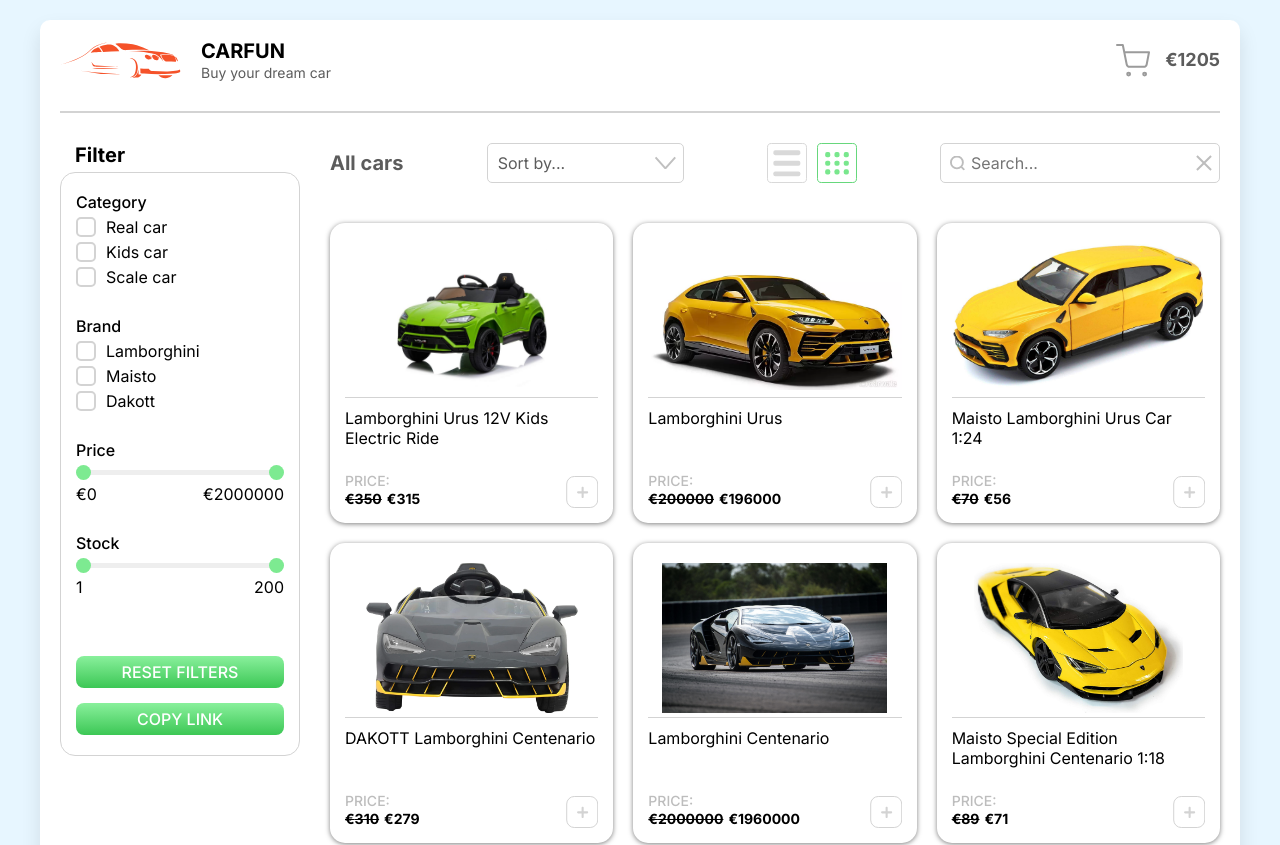
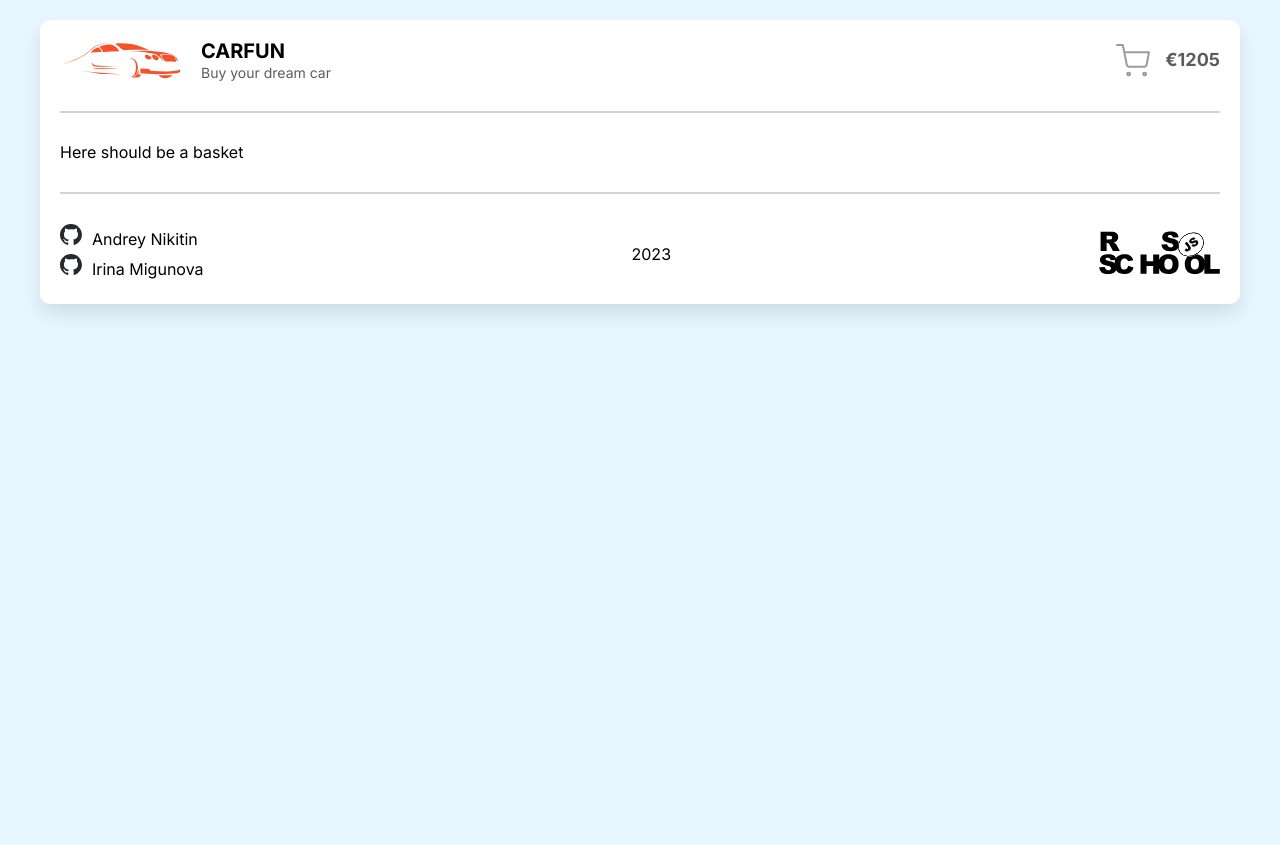
Before and after one commit to scorpigg/online-store, a React (Create React App) app: page /basket in a window 1280 px wide. Shown: the top 845 px of the page. After the commit the page ends 800 px from the top, so only its background shows below. Built offline with nearby package versions, Linux system fonts and the light colour scheme.

Commit message:
feat: install routing module and change App

```diff
--- a/package.json
+++ b/package.json
@@ -12,6 +12,7 @@
     "@types/react-dom": "^18.0.9",
     "react": "^18.2.0",
     "react-dom": "^18.2.0",
+    "react-router-dom": "6.4",
     "react-scripts": "5.0.1",
     "typescript": "^4.9.4",
     "web-vitals": "^2.1.4"
--- a/src/App.tsx
+++ b/src/App.tsx
@@ -1,30 +1,28 @@
 import React from 'react';
+import { BrowserRouter, Routes, Route } from 'react-router-dom';
 import { Header } from './components/Header';
-import { Card } from './components/Card';
-import { Filter } from './components/Filter';
-import { products } from './carBase';
+
 import { Footer } from './components/Footer';
-import { ItemsPanel } from './components/ItemsPanel';
+
+import { Basket } from './components/Basket';
+import { Home } from './components/Home';
+import { NotFound } from './components/NotFound';
 
 function App() {
   return (
+    <BrowserRouter>
       <div className="wrapper">
         <Header />
         <hr />
-      <main>
-        <Filter />
-        <div className="main-container">
-          <ItemsPanel />
-          <div className="cards">
-            {products.map((car) => (
-              <Card {...car} key={car.id} />
-            ))}
-          </div>
-        </div>
-      </main>
+        <Routes>
+          <Route path="/" element={<Home />} />
+          <Route path="basket" element={<Basket />} />
+          <Route path="*" element={<NotFound />} />
+        </Routes>
         <hr />
         <Footer />
       </div>
+    </BrowserRouter>
   );
 }
 
--- /dev/null
+++ b/src/components/Basket.tsx
@@ -0,0 +1,5 @@
+import React from 'react';
+
+export function Basket() {
+  return <p>Here should be a basket</p>;
+}
--- /dev/null
+++ b/src/components/Home.tsx
@@ -0,0 +1,21 @@
+import React from 'react';
+import { Card } from './Card';
+import { Filter } from './Filter';
+import { products } from '../carBase';
+import { ItemsPanel } from './ItemsPanel';
+
+export function Home() {
+  return (
+    <main>
+      <Filter />
+      <div className="main-container">
+        <ItemsPanel />
+        <div className="cards">
+          {products.map((car) => (
+            <Card {...car} key={car.id} />
+          ))}
+        </div>
+      </div>
+    </main>
+  );
+}
--- /dev/null
+++ b/src/components/NotFound.tsx
@@ -0,0 +1,5 @@
+import React from 'react';
+
+export function NotFound() {
+  return <p>404 page</p>;
+}
```
Also changed, not shown: 1 other file (tests, documents, lock files or other folders). Lines whose indentation alone changed are shown as unchanged.
